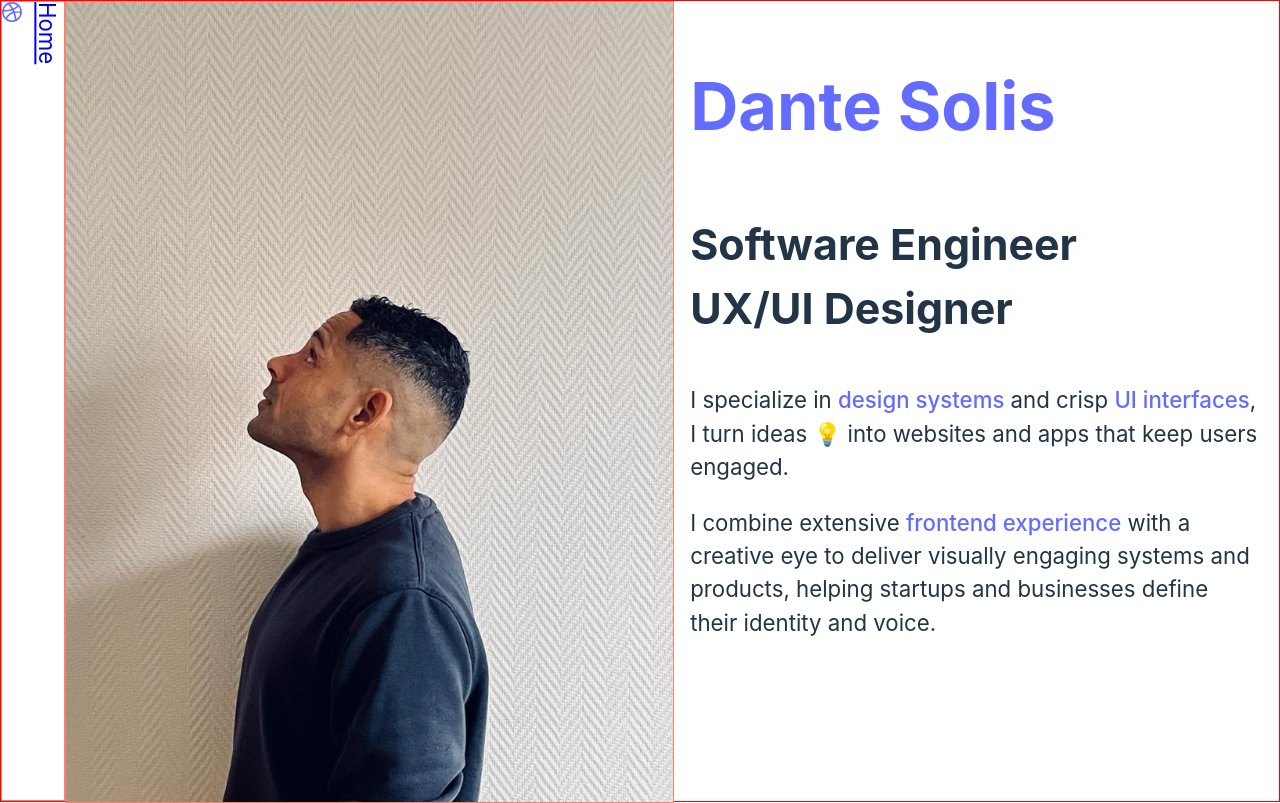
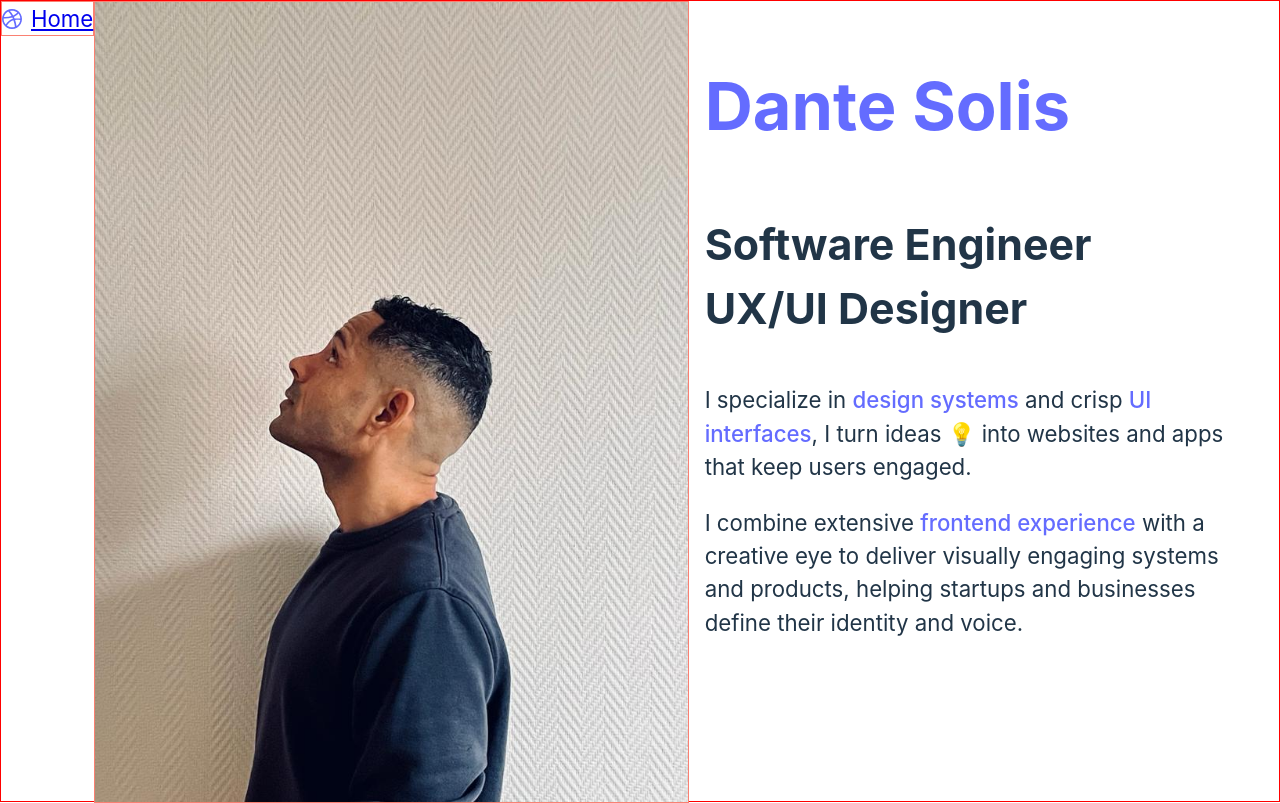
Before and after one commit to code4cake/vcard, a Svelte app: page / in a window 1280 px wide. Built offline with nearby package versions, Linux system fonts and the light colour scheme.

Commit message:
WIP: Design on transform text on header

```diff
--- a/src/app.css
+++ b/src/app.css
@@ -131,13 +131,15 @@ a:visited {
   }
 
   .header {
-    writing-mode: vertical-lr;
-    text-orientation: mixed;
+    /* writing-mode: vertical-lr;
+    text-orientation: mixed; */
+    /* position: relative; */
   }
 
-  .list {
-    grid-template-columns: 1fr;
-    justify-content: unset;
+  .header > ul {
+    /* position: absolute;
+    transform: rotate(-90deg);
+    transform-origin: top left; */
   }
 
   .photo {
```
